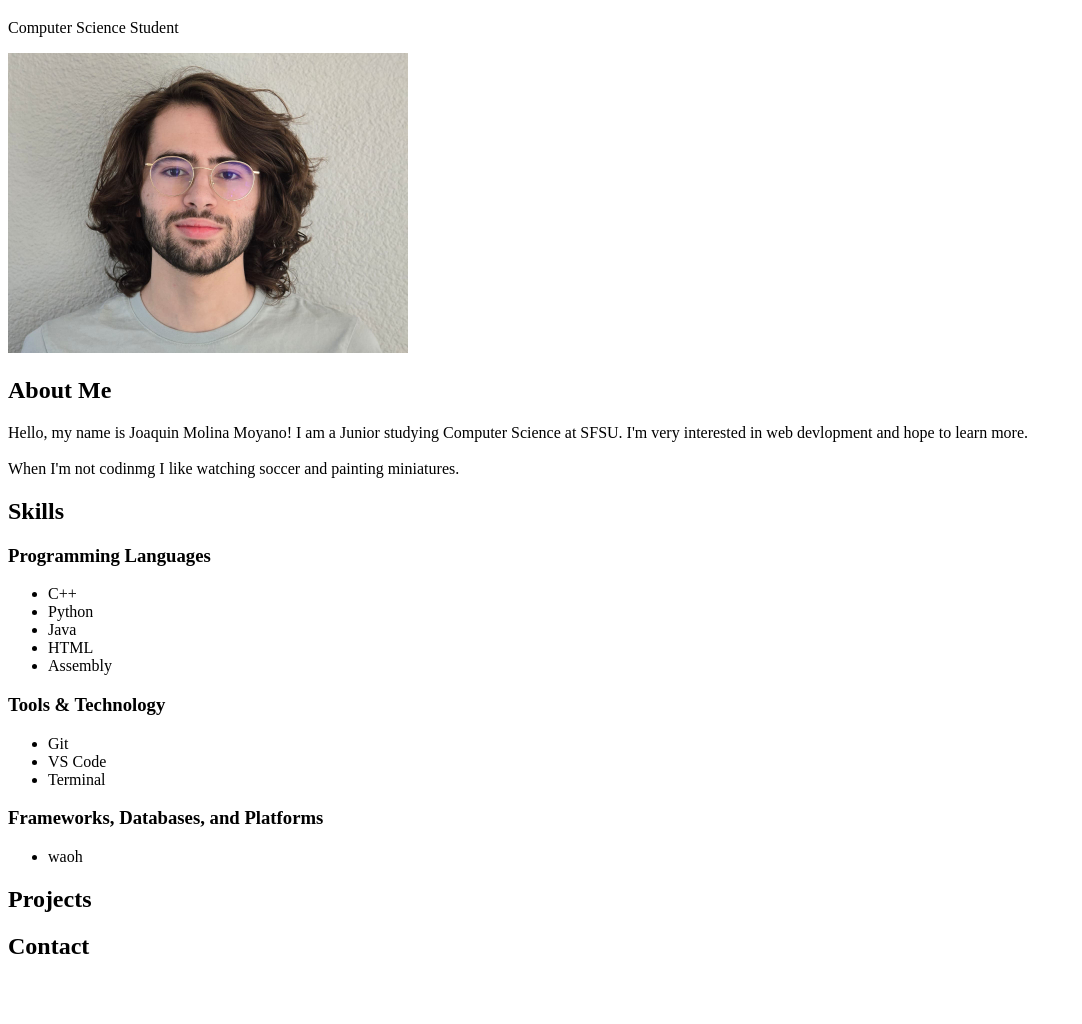
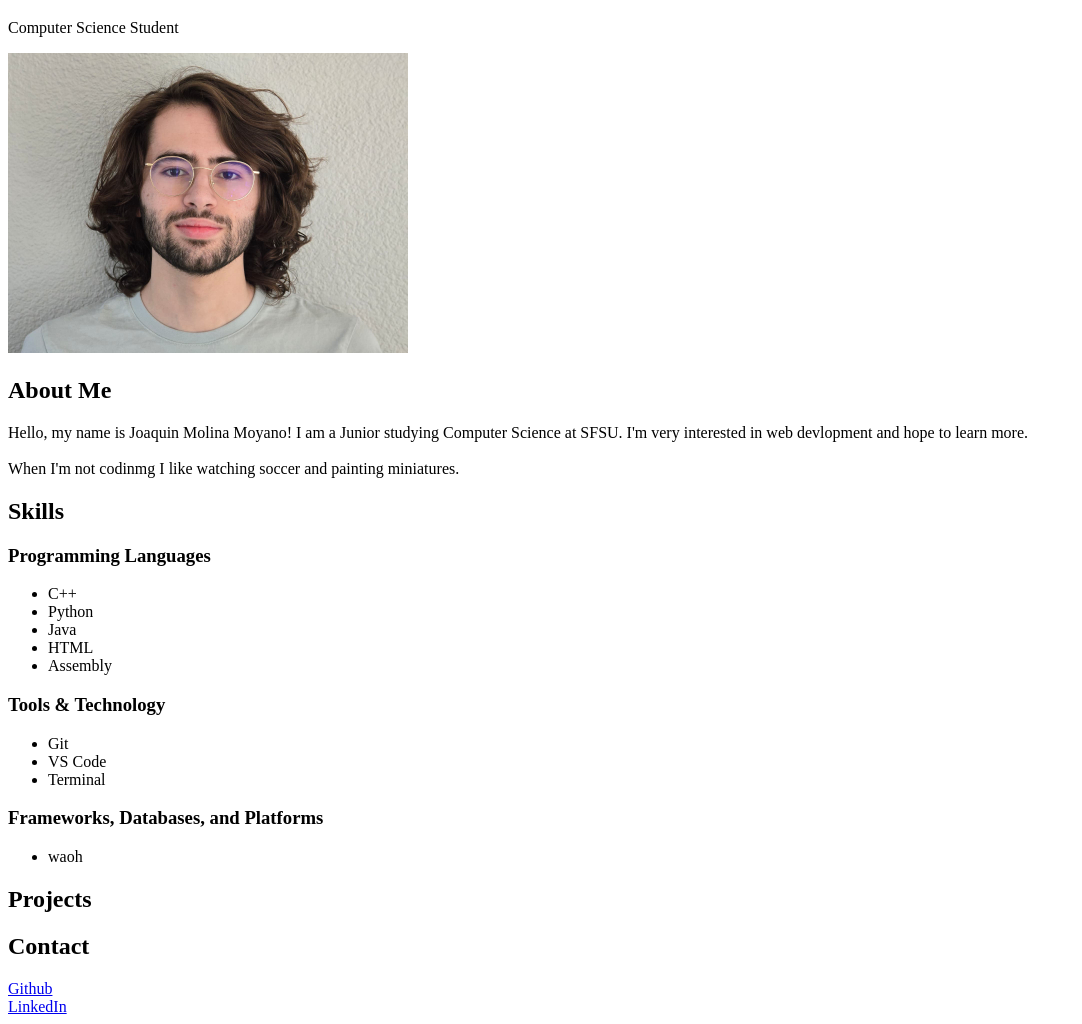
Before and after one commit to joaquinmolinamoyano/CSC317, a plain HTML site: page assignments2/index.html in a window 1280 px wide. Shown: the part 61-1085 px from the top of the page, without its empty margins (0-1082 px from the left). Before the commit the page ends 1041 px from the top, so only its background shows below. Drawn offline with Linux system fonts and the light colour scheme.

Commit message:
Setting up contact links

```diff
--- a/assignments2/index.html
+++ b/assignments2/index.html
@@ -33,6 +33,10 @@
         </ul>
         <h2>Projects</h2>
         <h2>Contact</h2>
+        <a href="https://github.com/joaquinmolinamoyano">Github</a>
+        <br>
+        <a href="https://www.linkedin.com/in/joaquin-molina-321788386/">LinkedIn</a>
+
 
     </main>
 
```
